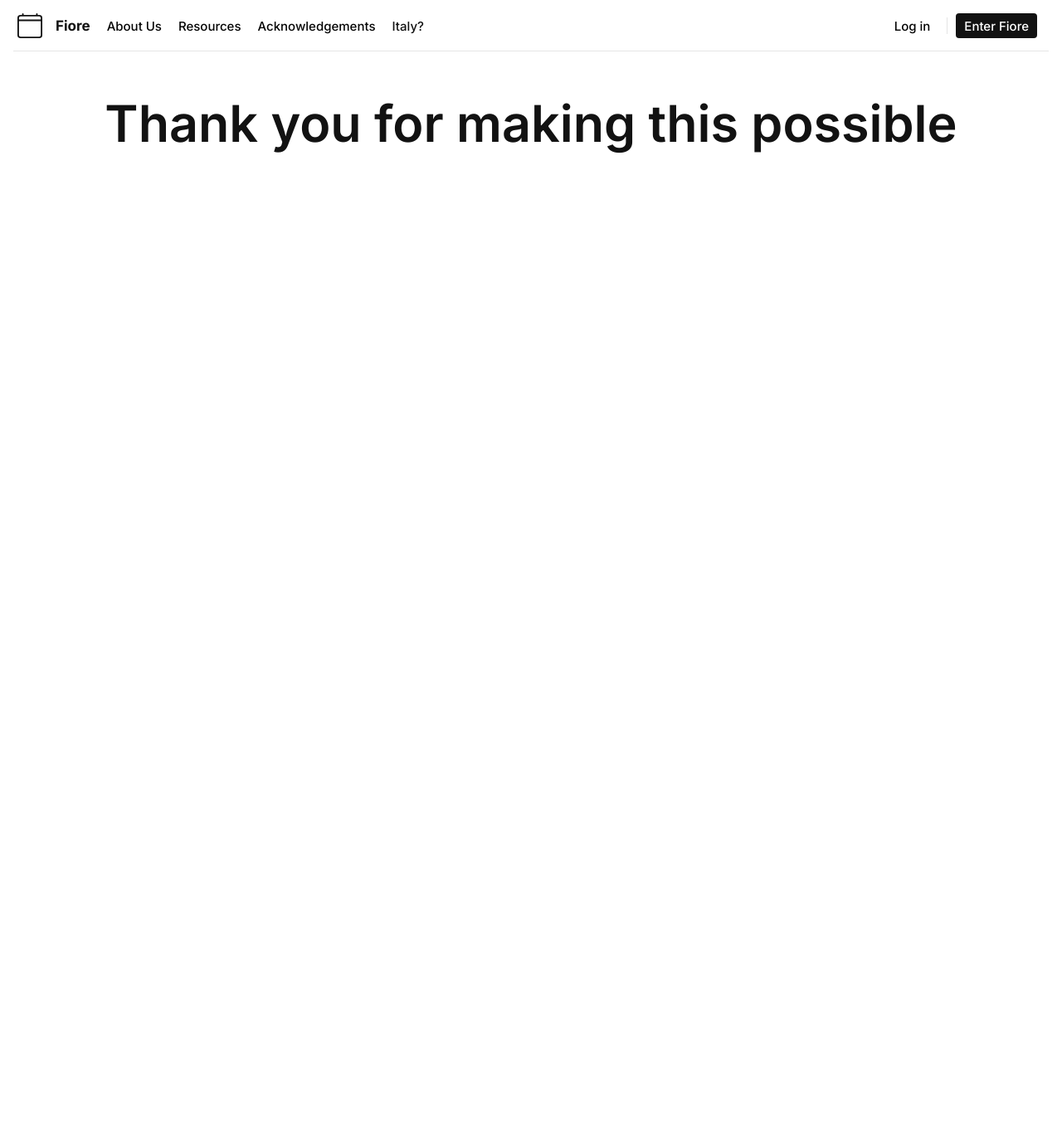
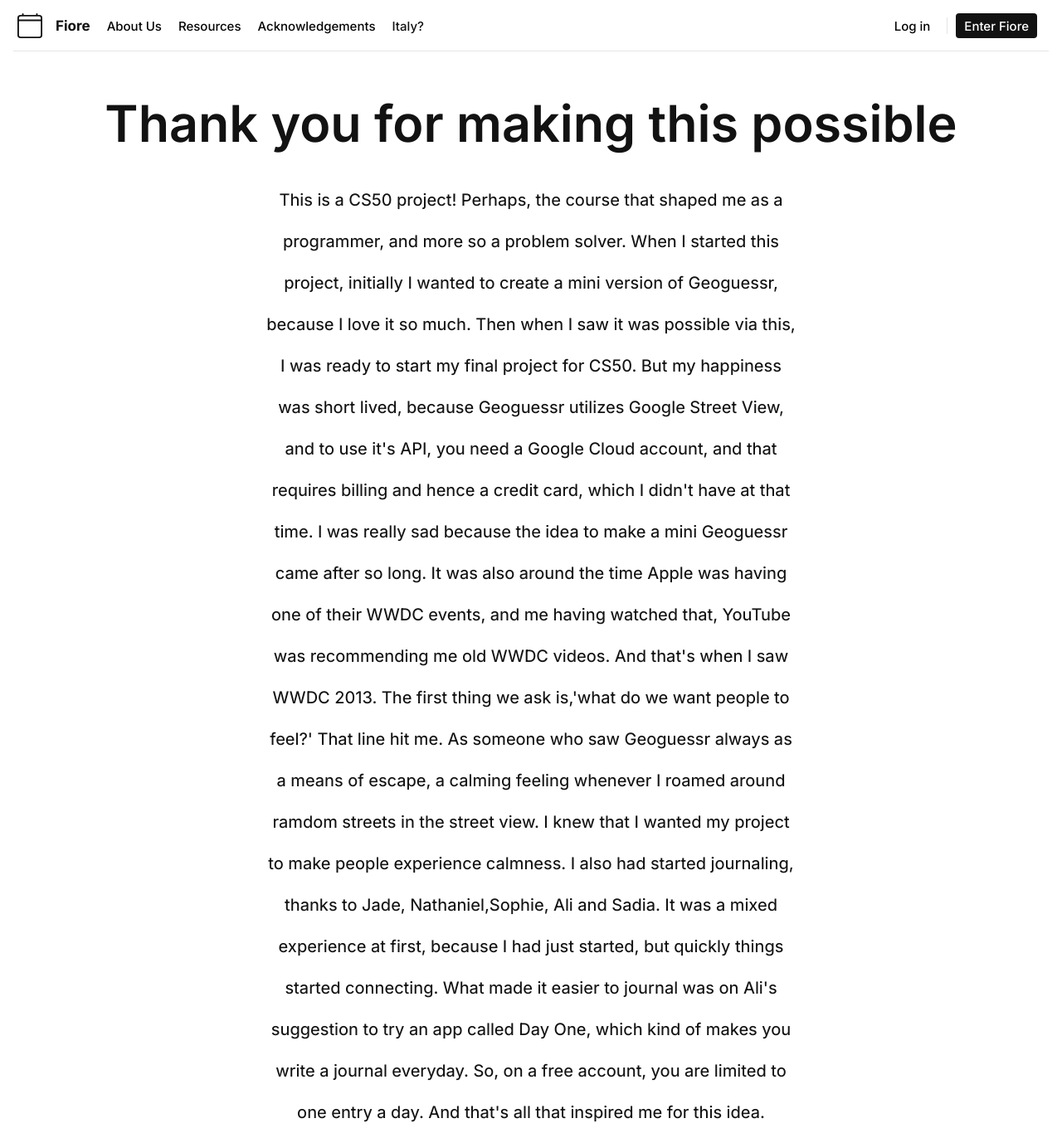
Before and after one commit to tintedwindow/fiore, a Flask app: template templates/acknowledgements.html in a window 1280 px wide. Shown: the whole page at 83% size. Before the commit the page ends 185 px from the top, so only its background shows below. Run offline with Flask 3, Linux system fonts and the light colour scheme; the template is opened without the code that fills it, so the values that code supplies are empty; some libraries are stand-ins or nearby versions.

Commit message:
Acknowledgements description

```diff
--- a/templates/acknowledgements.html
+++ b/templates/acknowledgements.html
@@ -21,8 +21,17 @@
             </div>
             <div class="description-container">
                 <div class="hero-description-footer">
-
-
+                    This is a CS50 project! Perhaps, the course that shaped me as a programmer, and more so a problem solver.
+                    When I started this project, initially I wanted to create a mini version of Geoguessr, because I love it so much. Then when I saw it was possible via this, I was ready to start my final project for CS50.
+                    But my happiness was short lived, because Geoguessr utilizes Google Street View, and to use it's API, you need a Google Cloud account, and that requires billing and hence a credit card, which I didn't have at that time.
+                    I was really sad because the idea to make a mini Geoguessr came after so long.
+                    It was also around the time Apple was having one of their WWDC events, and me having watched that, YouTube was recommending me old WWDC videos. And that's when I saw WWDC 2013.
+                    The first thing we ask is,'what do we want people to feel?'
+                    That line hit me. As someone who saw Geoguessr always as a means of escape, a calming feeling whenever I roamed around ramdom streets in the street view.
+                    I knew that I wanted my project to make people experience calmness.
+                    I also had started journaling, thanks to Jade, Nathaniel,Sophie, Ali and Sadia. It was a mixed experience at first, because I had just started, but quickly things started connecting.
+                    What made it easier to journal was on Ali's suggestion to try an app called Day One, which kind of makes you write a journal everyday. So, on a free account, you are limited to one entry a day.
+                    And that's all that inspired me for this idea.
                 </div>
             </div>
         </div>
```
